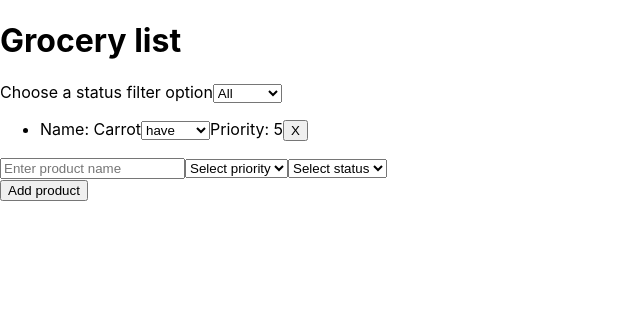
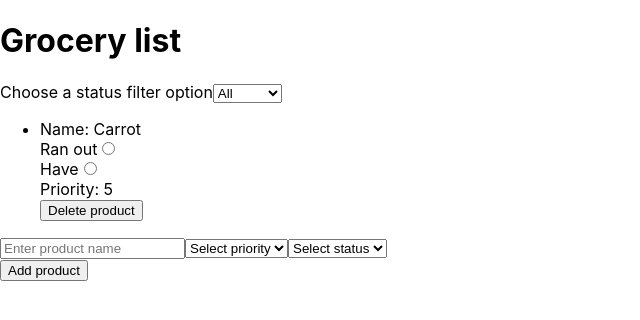
Before and after one commit to AntonSkliarov/grocery-list, a React (Create React App) app: page / in a window 1280 px wide. Shown: the top 320 px of the page, without its empty margins (0-640 px from the left). Built offline with nearby package versions, Linux system fonts and the light colour scheme.

Commit message:
corrected status element in list item

```diff
--- a/src/App.jsx
+++ b/src/App.jsx
@@ -45,6 +45,22 @@ export function App() {
     }
   }, [currentFilterStatus, products]);
 
+  const statusChange = (status, productId) => {
+    const filteredProducts = productsForView.map((product) => {
+      if (product.id === productId) {
+        return {
+          ...product,
+          status,
+        };
+      }
+
+      return product;
+    });
+
+    setProducts(filteredProducts);
+    setProductsForView(filteredProducts);
+  };
+
   return (
     <div className="grocery-list-app">
       <div className="grocery-list">
@@ -55,6 +71,7 @@ export function App() {
             setCurrentFilterStatus={setCurrentFilterStatus}
             products={sortedByPriorityList}
             deleteProduct={deleteProduct}
+            statusChange={statusChange}
           />
         )}
       </div>
--- a/src/components/GroceryAddForm/GroceryAddForm.jsx
+++ b/src/components/GroceryAddForm/GroceryAddForm.jsx
@@ -10,7 +10,10 @@ export function GroceryAddForm({ setProducts, products }) {
   const onSubmit = (event) => {
     event.preventDefault();
 
-    if (name.length === 0 || priority === '' || status === '') {
+    if (name.length === 0
+      || priority === ''
+      || status === ''
+    ) {
       return;
     }
 
--- a/src/components/GroceryList/GroceryList.jsx
+++ b/src/components/GroceryList/GroceryList.jsx
@@ -6,6 +6,7 @@ export function GroceryList({
   products,
   deleteProduct,
   setCurrentFilterStatus,
+  statusChange,
 }) {
   const setFilter = useCallback((event) => {
     setCurrentFilterStatus(event.target.value);
@@ -31,6 +32,7 @@ export function GroceryList({
             key={product.id}
             product={product}
             deleteProduct={deleteProduct}
+            statusChange={statusChange}
           />
         ))}
       </ul>
@@ -40,6 +42,7 @@ export function GroceryList({
 
 GroceryList.propTypes = {
   deleteProduct: PropTypes.func.isRequired,
+  statusChange: PropTypes.func.isRequired,
   setCurrentFilterStatus: PropTypes.func.isRequired,
   products: PropTypes.arrayOf(
     PropTypes.shape({
--- a/src/components/ListItem/ListItem.jsx
+++ b/src/components/ListItem/ListItem.jsx
@@ -1,31 +1,56 @@
 import React from 'react';
 import PropTypes from 'prop-types';
 
-export function ListItem({ product, deleteProduct }) {
+export function ListItem({ product, deleteProduct, statusChange }) {
   return (
-    <li>
+    <li className="listItem">
       {`Name: ${product.name}`}
 
-      <select>
+      {/* <select>
         <option value={product.status}>{product.status}</option>
         <option value="Ran out">Ran out</option>
         <option value="Have">Have</option>
-      </select>
+      </select> */}
+
+      <div>
+        <label>
+          Ran out
+          <input
+            type="radio"
+            value="Ran out"
+            checked={product.status === 'Ran out'}
+            onChange={event => statusChange(event.target.value, product.id)}
+          />
+        </label>
+        <br />
+        <label>
+          Have
+          <input
+            type="radio"
+            value="Have"
+            checked={product.status === 'Have'}
+            onChange={event => statusChange(event.target.value, product.id)}
+          />
+        </label>
+      </div>
 
       {`Priority: ${product.priority}`}
+      <div>
         <button
           type="button"
           title="delete product from the list"
           onClick={() => deleteProduct(product.id)}
         >
-        X
+          Delete product
         </button>
+      </div>
     </li>
   );
 }
 
 ListItem.propTypes = {
   deleteProduct: PropTypes.func.isRequired,
+  statusChange: PropTypes.func.isRequired,
   product: PropTypes.shape({
     id: PropTypes.string.isRequired,
     name: PropTypes.string.isRequired,
```
Lines whose indentation alone changed are shown as unchanged.
